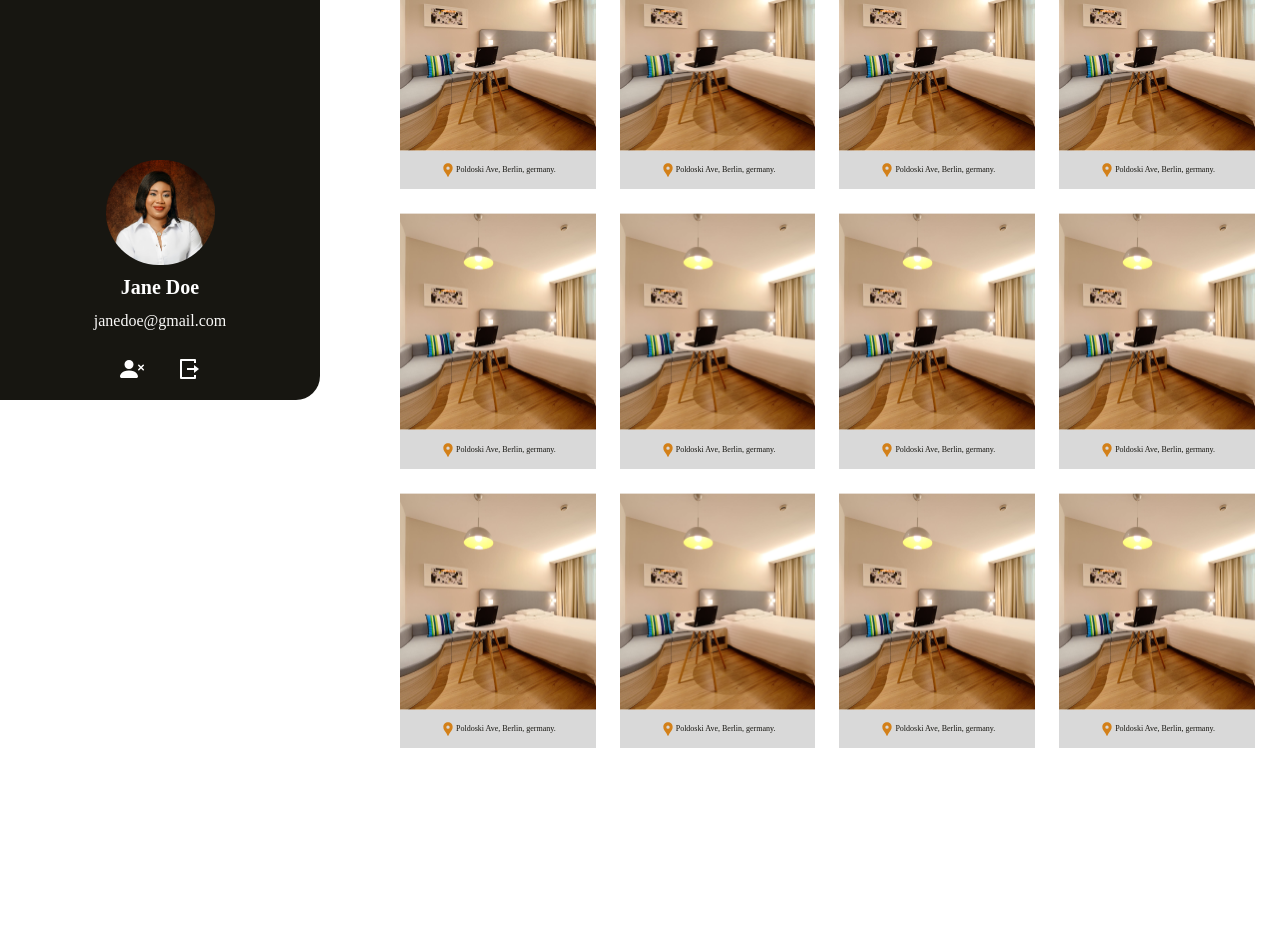
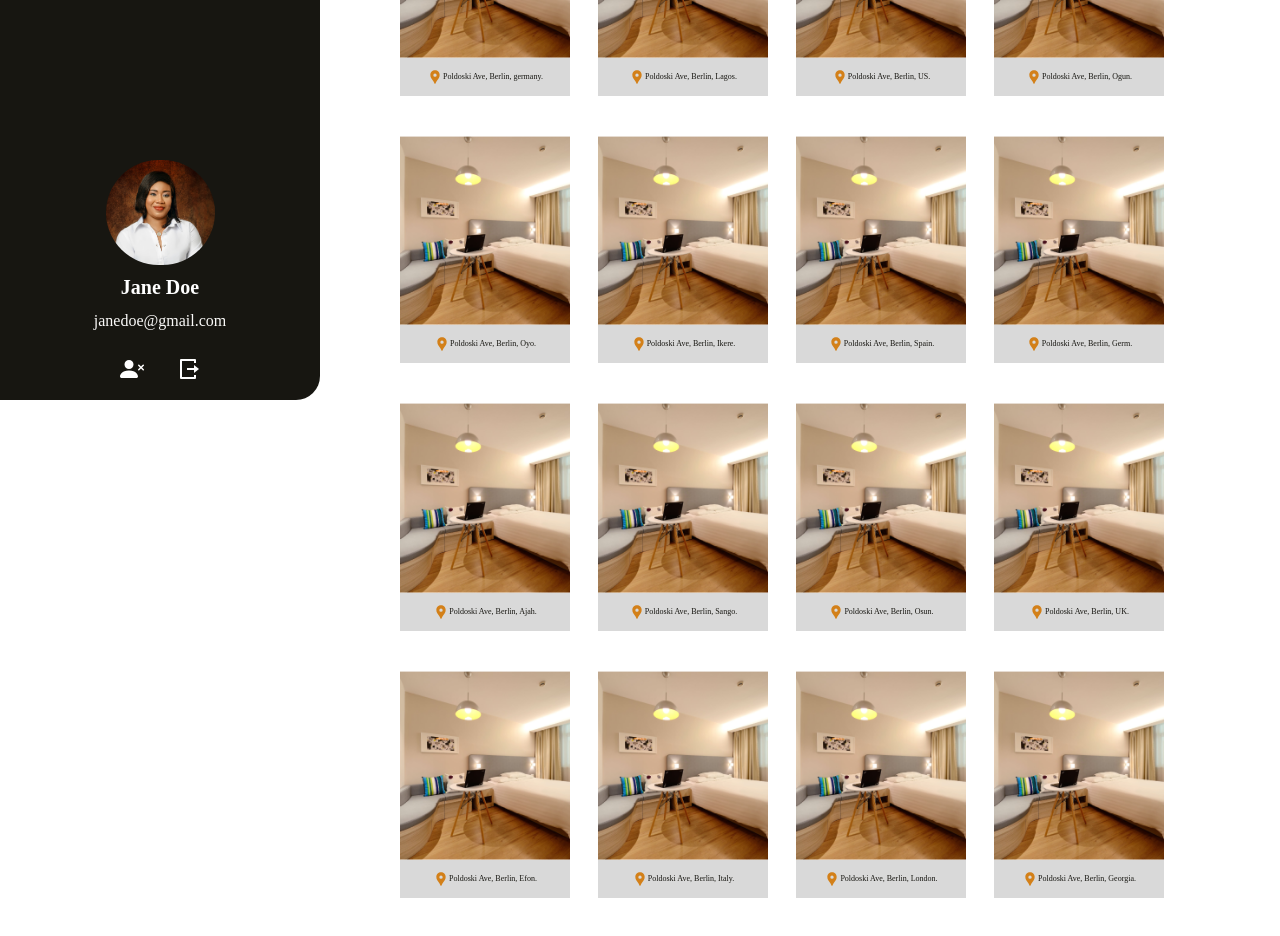
Before and after one commit to Welcomeme-berlin/frontend, a React (Create React App) app: page /rent-apartments in a window 1280 px wide. Shown: the part 400-1336 px from the top of the page. Before the commit the page ends 1188 px from the top, so only its background shows below. Built offline with nearby package versions, Linux system fonts and the light colour scheme.

Commit message:
refactored the rent apartment layout page

```diff
--- /dev/null
+++ b/src/components/ApartmentDetails.jsx
@@ -0,0 +1,9 @@
+import React from 'react'
+
+const ApartmentDetails = () => {
+  return (
+    <div>ApartmentDetails</div>
+  )
+}
+
+export default ApartmentDetails
--- a/src/components/Layout.jsx
+++ b/src/components/Layout.jsx
@@ -152,7 +152,7 @@ const Layout = ({ children }) => {
           </div>
         </div>
       </div>
-      <main className="w-full h-full mx-20 mt-28 mb-10 ">{children}</main>
+      <main className="w-full h-full mx-20 mt-20 mb-10 ">{children}</main>
       {/* bg-gray-50 - Removed from the children classname above */}
     </div>
   );
--- /dev/null
+++ b/src/constants/index.js
@@ -0,0 +1,68 @@
+import room from "../assets/room.png"
+
+export const APARTMENT_DATA = [{
+  id : "1",
+  name : "Poldoski Ave, Berlin, germany.",
+  image : room
+},
+{id : "2",
+  name : "Poldoski Ave, Berlin, Lagos.",
+  image : room
+},
+{id : "3",
+  name : "Poldoski Ave, Berlin, US.",
+  image : room
+},
+{id : "4",
+  name : "Poldoski Ave, Berlin, Ogun.",
+  image : room
+},
+{id : "5",
+  name : "Poldoski Ave, Berlin, Oyo.",
+  image : room
+},
+{id : "6",
+  name : "Poldoski Ave, Berlin, Ikere.",
+  image : room
+},
+{id : "7",
+  name : "Poldoski Ave, Berlin, Spain.",
+  image : room
+},
+{id : "8",
+  name : "Poldoski Ave, Berlin, Germ.",
+  image : room
+},
+{id : "9",
+  name : "Poldoski Ave, Berlin, Ajah.",
+  image : room
+},
+{id : "10",
+  name : "Poldoski Ave, Berlin, Sango.",
+  image : room
+},
+{id : "11",
+  name : "Poldoski Ave, Berlin, Osun.",
+  image : room
+},
+{id : "12",
+  name : "Poldoski Ave, Berlin, UK.",
+  image : room
+},
+{id : "13",
+  name : "Poldoski Ave, Berlin, Efon.",
+  image : room
+},
+{id : "14",
+  name : "Poldoski Ave, Berlin, Italy.",
+  image : room
+},
+{id : "15",
+  name : "Poldoski Ave, Berlin, London.",
+  image : room
+},
+{id : "16",
+  name : "Poldoski Ave, Berlin, Georgia.",
+  image : room
+}
+]
--- a/src/pages/rentApartment.js
+++ b/src/pages/rentApartment.js
@@ -1,9 +1,14 @@
-import React from 'react';
+import React, { useState } from 'react';
 import Notification from "../assets/icons/notification.png";
 import room from "../assets/room.png";
 import { MdLocationPin } from "react-icons/md";
+import ApartmentDetails from '../components/ApartmentDetails';
+import {APARTMENT_DATA} from '../constants'
 
 const RentApartment = () => {
+
+  const [ id, setId] = useState("")
+
   return (
     <>
       <div className='flex justify-between items-center'>
@@ -23,13 +28,15 @@ const RentApartment = () => {
       </div>
 
       {/* Search and Filter Field Section */}
-      <div className='mt-[65px] mb-[52px] flex'>
+      <div className='mt-[45px] mb-[20px] flex'>
         <div className='mr-1'>
           <input className='w-[200px] h-[48px] p-4 border border-[#D38019] rounded' type="text" placeholder='Search' />
         </div>
         <div className='mx-[5px]'>
+
           {/* <input className='w-[200px] h-[48px] p-4 border border-[#D38019] rounded' type="text" placeholder='Search' /> */}
-          <select className='w-[152px] h-[48px] p-2 border border-[#D38019] rounded' name="location">
+
+          <select className='w-[140px] h-[48px] p-2 border border-[#D38019] rounded' name="location">
             <option value="germany">Location</option>
             <option value="germany">Germany</option>
             <option value="nigeria">Nigeria</option>
@@ -38,21 +45,21 @@ const RentApartment = () => {
           </select>
         </div>
         <div className='mx-[5px]'>
-          <select className='w-[152px] h-[48px] p-2 border border-[#D38019] rounded' name="budget">
+          <select className='w-[140px] h-[48px] p-2 border border-[#D38019] rounded' name="budget">
             <option value="val1">Budget</option>
             <option value="val2">50k - 100k</option>
             <option value="val3">1M+</option>
           </select>
         </div>
         <div className='mx-[5px] mr-2'>
-          <select className='w-[152px] h-[48px] p-2 border border-[#D38019] rounded' name="type">
+          <select className='w-[140px] h-[48px] p-2 border border-[#D38019] rounded' name="type">
             <option value="val1">Type</option>
             <option value="val2">Duplex</option>
             <option value="val3">Self-con</option>
           </select>
         </div>
         <div>
-          <select className='w-[152px] h-[48px] p-2 border border-[#D38019] rounded' name="type">
+          <select className='w-[140px] h-[48px] p-2 border border-[#D38019] rounded' name="type">
             <option value="val1">Duration</option>
             <option value="val2">2years</option>
             <option value="val3">5 years</option>
@@ -60,98 +67,22 @@ const RentApartment = () => {
         </div>
       </div>
 
-      {/* Apartment Cards */}
-      <div className='flex'>
-        <div className='mr-3'>
-          <img src={room} alt="room" />
-          <div className='flex justify-center items-center bg-[#D9D9D9] w-[195.72px] h-[38.15px]'>
-            <MdLocationPin color='#D38019' />
-            <p className='font-medium text-[8px] text-[#171611]'> Poldoski Ave, Berlin, germany.</p>
+      {/* {id ? <ApartmentDetails /> : null} */}
+
+      {/* Apartment Cards Loop*/}
+      <div className='flex flex-wrap'>
+        {
+          APARTMENT_DATA.map(apartment => (
+          <div key={apartment.id} onClick={() => setId(apartment.id)} className='my-5 mr-7'>
+            <img className='w-[170px]' src={apartment.image} alt="room" />
+            <div className='flex justify-center items-center bg-[#D9D9D9] w-[170px] h-[38.15px]'>
+              <MdLocationPin color='#D38019' />
+              <p className='font-medium text-[8px] text-[#171611]'> {apartment.name}</p>
+            </div>
           </div>
-        </div>
-        <div className='mx-3'>
-          <img src={room} alt="room" />
-          <div className='flex justify-center items-center bg-[#D9D9D9] w-[195.72px] h-[38.15px]'>
-            <MdLocationPin color='#D38019' />
-            <p className='font-medium text-[8px] text-[#171611]'> Poldoski Ave, Berlin, germany.</p>
-          </div>
-        </div>
-        <div className='mx-3'>
-          <img src={room} alt="room" />
-          <div className='flex justify-center items-center bg-[#D9D9D9] w-[195.72px] h-[38.15px]'>
-            <MdLocationPin color='#D38019' />
-            <p className='font-medium text-[8px] text-[#171611]'> Poldoski Ave, Berlin, germany.</p>
-          </div>
-        </div>
-        <div className='mx-3'>
-          <img src={room} alt="room" />
-          <div className='flex justify-center items-center bg-[#D9D9D9] w-[195.72px] h-[38.15px]'>
-            <MdLocationPin color='#D38019' />
-            <p className='font-medium text-[8px] text-[#171611]'> Poldoski Ave, Berlin, germany.</p>
-          </div>
-        </div>
+          ))
+        }
       </div>
-      <div className='flex my-6'>
-        <div className='mr-3'>
-          <img src={room} alt="room" />
-          <div className='flex justify-center items-center bg-[#D9D9D9] w-[195.72px] h-[38.15px]'>
-            <MdLocationPin color='#D38019' />
-            <p className='font-medium text-[8px] text-[#171611]'> Poldoski Ave, Berlin, germany.</p>
-          </div>
-        </div>
-        <div className='mx-3'>
-          <img src={room} alt="room" />
-          <div className='flex justify-center items-center bg-[#D9D9D9] w-[195.72px] h-[38.15px]'>
-            <MdLocationPin color='#D38019' />
-            <p className='font-medium text-[8px] text-[#171611]'> Poldoski Ave, Berlin, germany.</p>
-          </div>
-        </div>
-        <div className='mx-3'>
-          <img src={room} alt="room" />
-          <div className='flex justify-center items-center bg-[#D9D9D9] w-[195.72px] h-[38.15px]'>
-            <MdLocationPin color='#D38019' />
-            <p className='font-medium text-[8px] text-[#171611]'> Poldoski Ave, Berlin, germany.</p>
-          </div>
-        </div>
-        <div className='mx-3'>
-          <img src={room} alt="room" />
-          <div className='flex justify-center items-center bg-[#D9D9D9] w-[195.72px] h-[38.15px]'>
-            <MdLocationPin color='#D38019' />
-            <p className='font-medium text-[8px] text-[#171611]'> Poldoski Ave, Berlin, germany.</p>
-          </div>
-        </div>
-      </div>
-      <div className='flex'>
-        <div className='mr-3'>
-          <img src={room} alt="room" />
-          <div className='flex justify-center items-center bg-[#D9D9D9] w-[195.72px] h-[38.15px]'>
-            <MdLocationPin color='#D38019' />
-            <p className='font-medium text-[8px] text-[#171611]'> Poldoski Ave, Berlin, germany.</p>
-          </div>
-        </div>
-        <div className='mx-3'>
-          <img src={room} alt="room" />
-          <div className='flex justify-center items-center bg-[#D9D9D9] w-[195.72px] h-[38.15px]'>
-            <MdLocationPin color='#D38019' />
-            <p className='font-medium text-[8px] text-[#171611]'> Poldoski Ave, Berlin, germany.</p>
-          </div>
-        </div>
-        <div className='mx-3'>
-          <img src={room} alt="room" />
-          <div className='flex justify-center items-center bg-[#D9D9D9] w-[195.72px] h-[38.15px]'>
-            <MdLocationPin color='#D38019' />
-            <p className='font-medium text-[8px] text-[#171611]'> Poldoski Ave, Berlin, germany.</p>
-          </div>
-        </div>
-        <div className='mx-3'>
-          <img src={room} alt="room" />
-          <div className='flex justify-center items-center bg-[#D9D9D9] w-[195.72px] h-[38.15px]'>
-            <MdLocationPin color='#D38019' />
-            <p className='font-medium text-[8px] text-[#171611]'> Poldoski Ave, Berlin, germany.</p>
-          </div>
-        </div>
-      </div>
-
     </>
   )
 }
```
